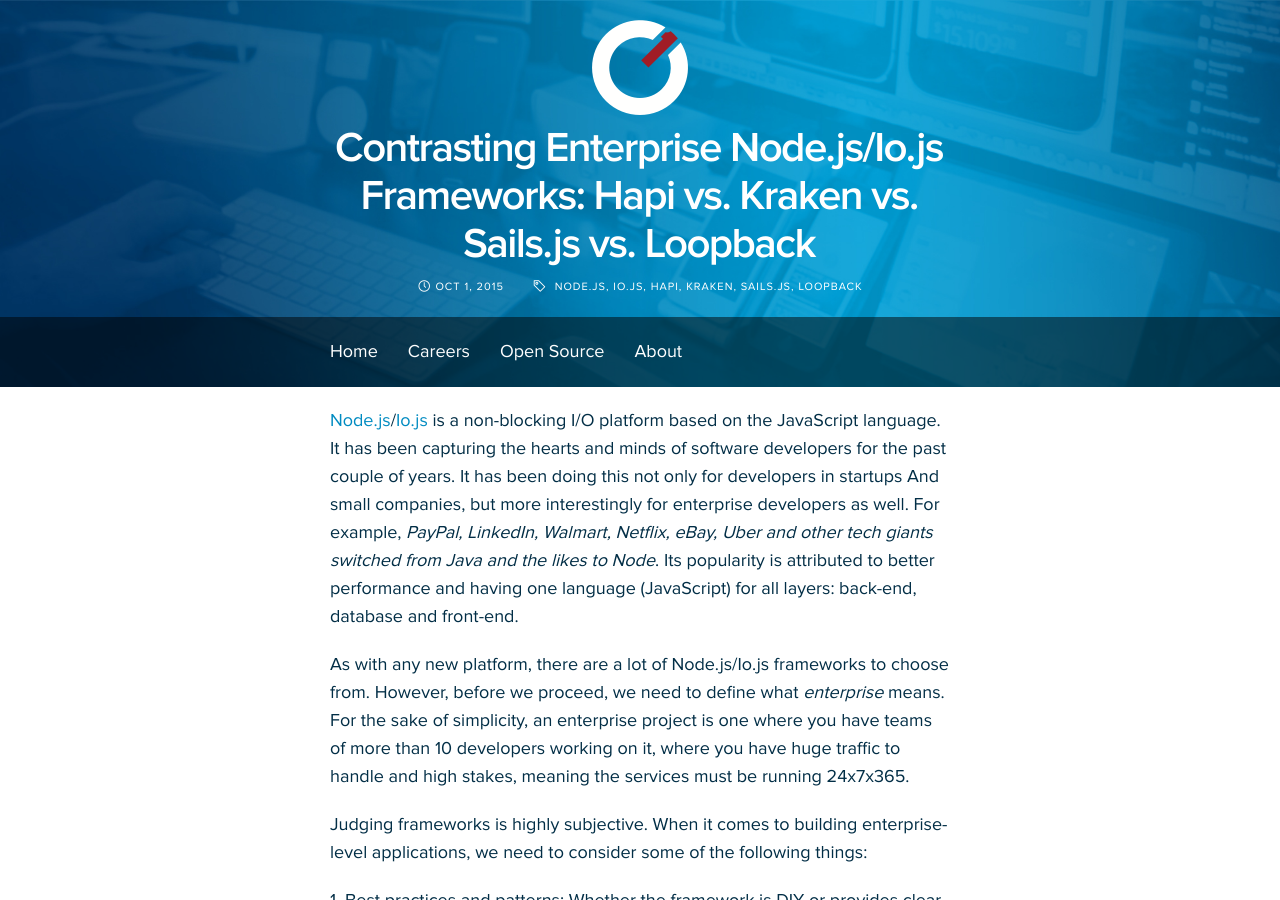
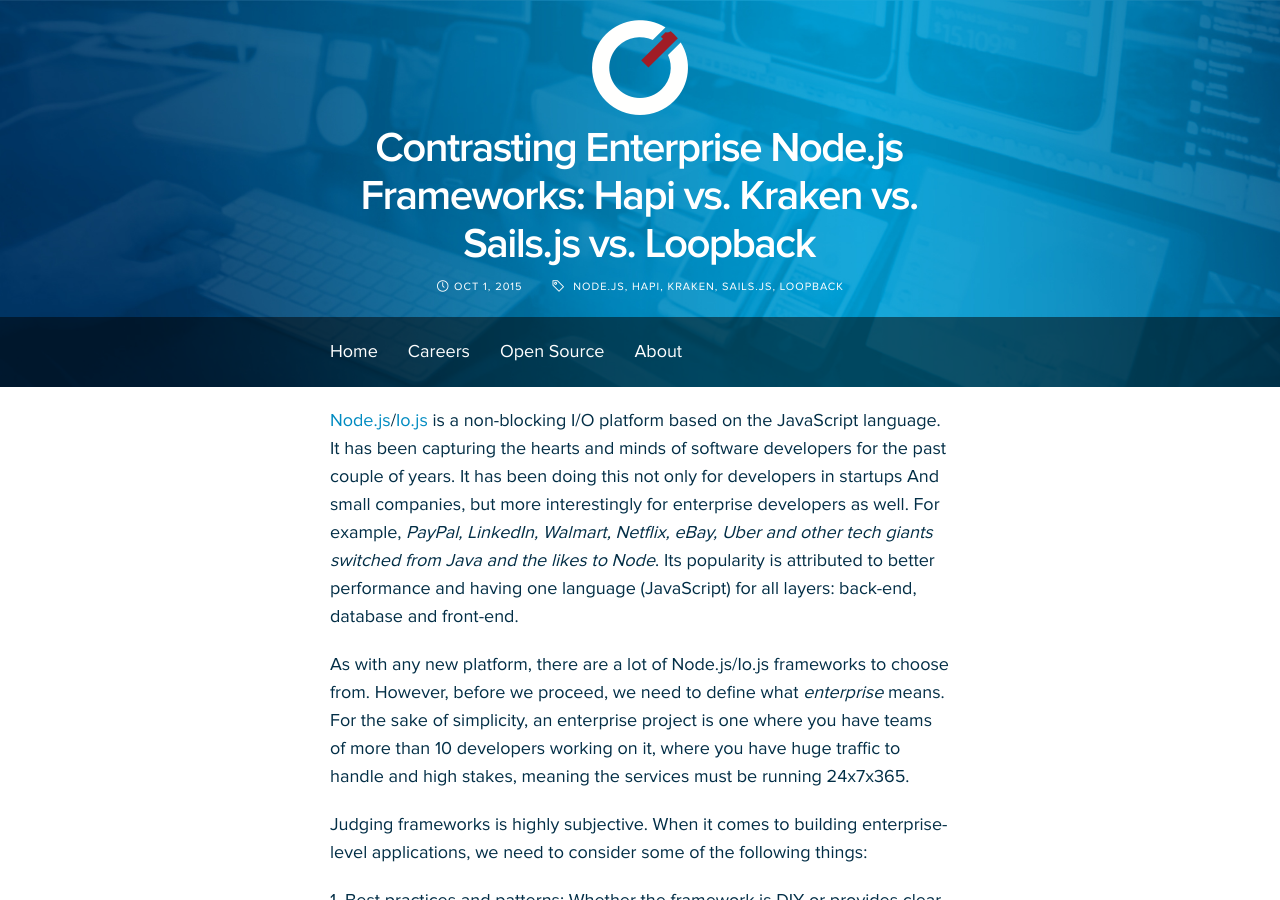
Before and after one commit to CapitalOneCanada/capitalonecanada.github.io, a Jekyll site: the page built from _posts/2015-10-01-contrasting-enterprise-nodejs-frameworks.md, in a window 1280 px wide and 900 px high. Built offline with Jekyll 4.4.1, drawn with Linux system fonts in a browser that asks for light colours; Markdown is read by kramdown in place of the engine named in the settings.

```diff
--- a/_posts/2015-09-30-contrasting-enterprise-nodejs-iojs-frameworks.md
+++ b/_posts/2015-10-01-contrasting-enterprise-nodejs-frameworks.md
@@ -1,9 +1,9 @@
 ---
 layout: post
-title: "Contrasting Enterprise Node.js/Io.js Frameworks: Hapi vs. Kraken vs. Sails.js vs. Loopback"
+title: "Contrasting Enterprise Node.js Frameworks: Hapi vs. Kraken vs. Sails.js vs. Loopback"
 date: 2015-10-01 16:15:00
 author: Azat Mardan
-tags: [node.js, io.js, hapi, kraken, sails.js, loopback]
+tags: [node.js, hapi, kraken, sails.js, loopback]
 category: blog
 ---
 
```
Also changed, not shown: _authors/azat-mardan.md (+1 -0 lines).
